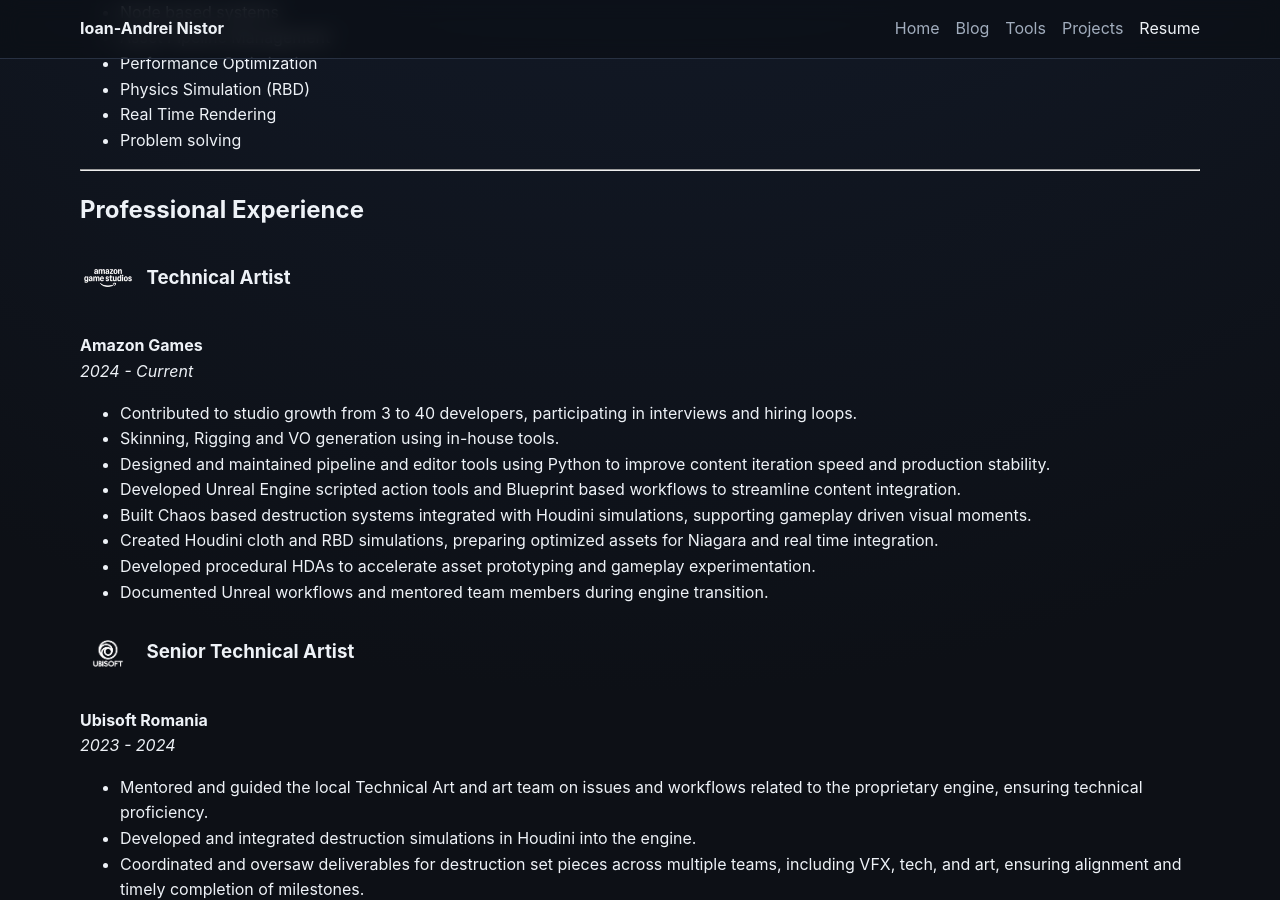
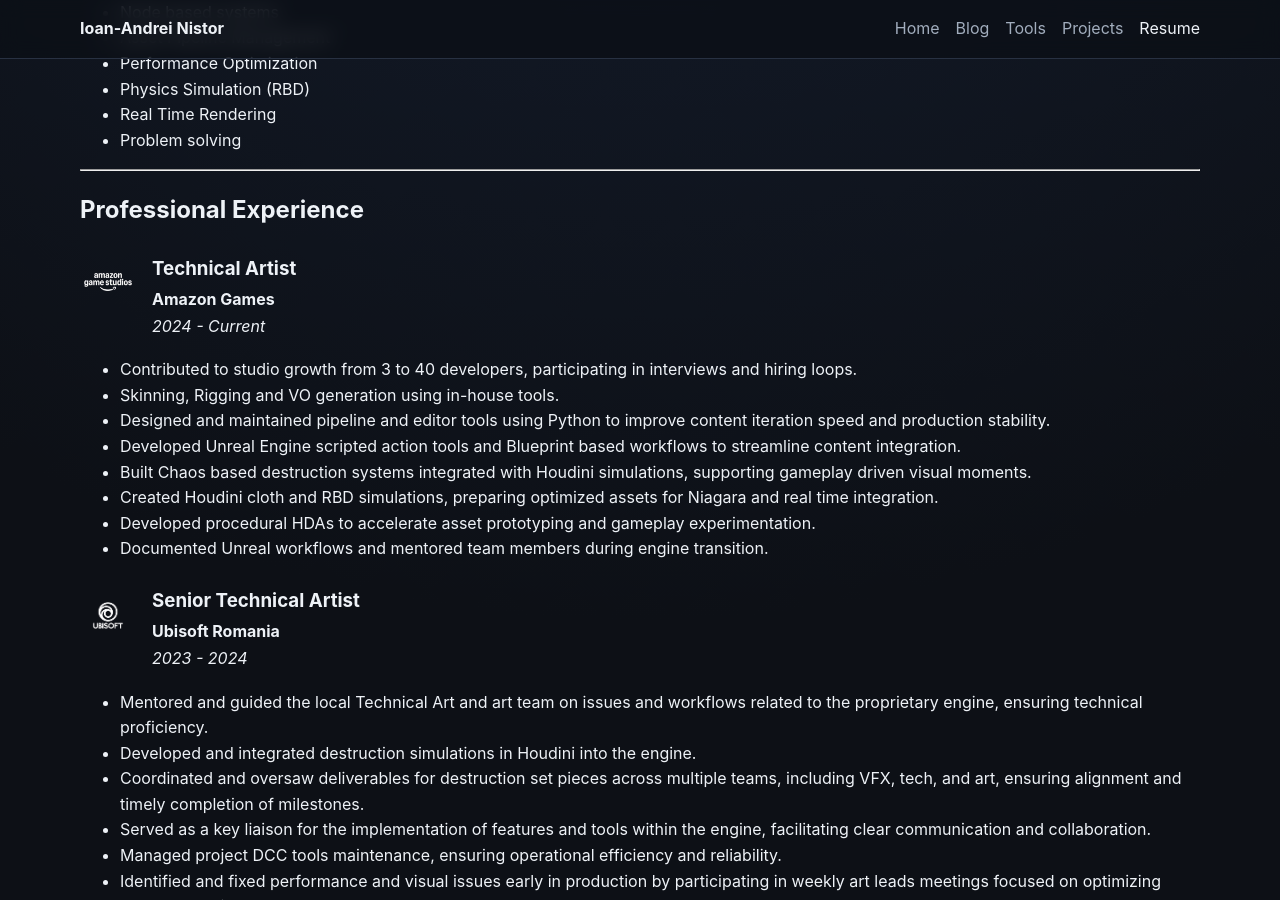
Before and after one commit to ianistor/ian_mywebsite, a Jekyll site: the page built from cv/index.md, in a window 1280 px wide and 900 px high, scrolled down 685 px. Built offline with Jekyll 4.4.1, drawn with Linux system fonts in a browser that asks for light colours.

Commit message:
Update index.md

```diff
--- a/cv/index.md
+++ b/cv/index.md
@@ -38,9 +38,14 @@
 
 ## Professional Experience
 
-### <span class="company-role-with-logo"><img src="{{ '/assets/images/companieslogos/ags_white_logo.png' | relative_url }}" alt="Amazon Games logo" class="company-logo-inline"> Technical Artist</span>
-**Amazon Games**
-*2024 - Current*
+<div class="experience-head">
+  <img src="{{ '/assets/images/companieslogos/ags_white_logo.png' | relative_url }}" alt="Amazon Games logo" class="company-logo-inline">
+  <div class="experience-head-copy">
+    <h3>Technical Artist</h3>
+    <p><strong>Amazon Games</strong></p>
+    <p><em>2024 - Current</em></p>
+  </div>
+</div>
 
 - Contributed to studio growth from 3 to 40 developers, participating in interviews and hiring loops.
 - Skinning, Rigging and VO generation using in-house tools.
@@ -51,9 +56,14 @@
 - Developed procedural HDAs to accelerate asset prototyping and gameplay experimentation.
 - Documented Unreal workflows and mentored team members during engine transition.
 
-### <span class="company-role-with-logo"><img src="{{ '/assets/images/companieslogos/ubi_white_logo.png' | relative_url }}" alt="Ubisoft Romania logo" class="company-logo-inline"> Senior Technical Artist</span>
-**Ubisoft Romania**
-*2023 - 2024*
+<div class="experience-head">
+  <img src="{{ '/assets/images/companieslogos/ubi_white_logo.png' | relative_url }}" alt="Ubisoft Romania logo" class="company-logo-inline">
+  <div class="experience-head-copy">
+    <h3>Senior Technical Artist</h3>
+    <p><strong>Ubisoft Romania</strong></p>
+    <p><em>2023 - 2024</em></p>
+  </div>
+</div>
 
 - Mentored and guided the local Technical Art and art team on issues and workflows related to the proprietary engine, ensuring technical proficiency.
 - Developed and integrated destruction simulations in Houdini into the engine.
@@ -65,9 +75,14 @@
 - Conducted performance profiling and optimization to support game performance and player experience.
 - Led development improvements of engine systems, including physics, destruction, cloth simulation, and streaming.
 
-### <span class="company-role-with-logo"><img src="{{ '/assets/images/companieslogos/msv_logo.png' | relative_url }}" alt="Massive Entertainment logo" class="company-logo-inline"> Senior Technical Artist</span>
-**Massive Entertainment, A Ubisoft Studio**
-*2022 - 2023*
+<div class="experience-head">
+  <img src="{{ '/assets/images/companieslogos/msv_logo.png' | relative_url }}" alt="Massive Entertainment logo" class="company-logo-inline">
+  <div class="experience-head-copy">
+    <h3>Senior Technical Artist</h3>
+    <p><strong>Massive Entertainment, A Ubisoft Studio</strong></p>
+    <p><em>2022 - 2023</em></p>
+  </div>
+</div>
 
 - Mentored and guided the local Technical Art and art team on issues and workflows related to the proprietary engine, ensuring technical proficiency.
 - Developed and integrated destruction simulations in Houdini into the engine.
@@ -79,9 +94,14 @@
 - Conducted performance profiling and optimization to support game performance and player experience.
 - Led development improvements of engine systems, including physics, destruction, cloth simulation, and streaming.
 
-### <span class="company-role-with-logo"><img src="{{ '/assets/images/companieslogos/massive-entertainment.png' | relative_url }}" alt="Massive Entertainment logo" class="company-logo-inline"> Technical Artist</span>
-**Massive Entertainment, A Ubisoft Studio**
-*2018 - 2022*
+<div class="experience-head">
+  <img src="{{ '/assets/images/companieslogos/massive-entertainment.png' | relative_url }}" alt="Massive Entertainment logo" class="company-logo-inline">
+  <div class="experience-head-copy">
+    <h3>Technical Artist</h3>
+    <p><strong>Massive Entertainment, A Ubisoft Studio</strong></p>
+    <p><em>2018 - 2022</em></p>
+  </div>
+</div>
 
 - Drove new features in collaboration with game designers, programmers, and artists.
 - Wrote and maintained documentation on features and best practices.
@@ -94,15 +114,22 @@
 - Debugged streaming issues and set up culling.
 - Supported DCC tools and pipeline workflows.
 
-### <span class="company-role-with-logo"><img src="{{ '/assets/images/companieslogos/massive-entertainment.png' | relative_url }}" alt="Massive Entertainment logo" class="company-logo-inline"> Technical Content Validator</span>
-**Massive Entertainment, A Ubisoft Studio**
-*2015 - 2018*
+<div class="experience-head">
+  <img src="{{ '/assets/images/companieslogos/massive-entertainment.png' | relative_url }}" alt="Massive Entertainment logo" class="company-logo-inline">
+  <div class="experience-head-copy">
+    <h3>Technical Content Validator</h3>
+    <p><strong>Massive Entertainment, A Ubisoft Studio</strong></p>
+    <p><em>2015 - 2018</em></p>
+  </div>
+</div>
 
 - Identified and fixed props that were expensive or inefficient, increasing performance and shipped quality.
 - Collaborated closely with outsourcing teams and provided feedback on delivered art.
 - Assisted in developing a new asset art pipeline.
 - Coordinated the role across other studios and helped onboard other Content Validators.
 - Provided reports to the Tech Art team.
+
+---
 
 ## Selected Projects
 
```
